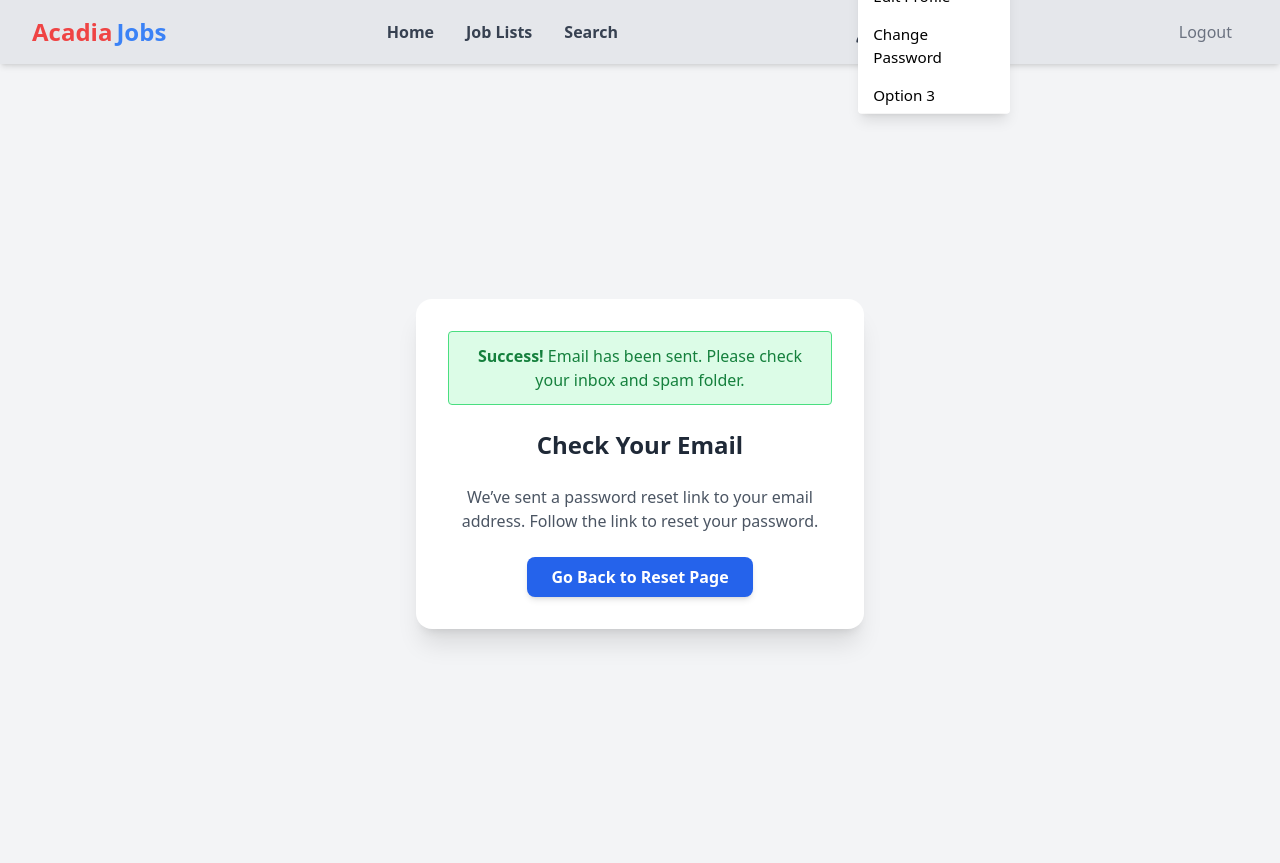
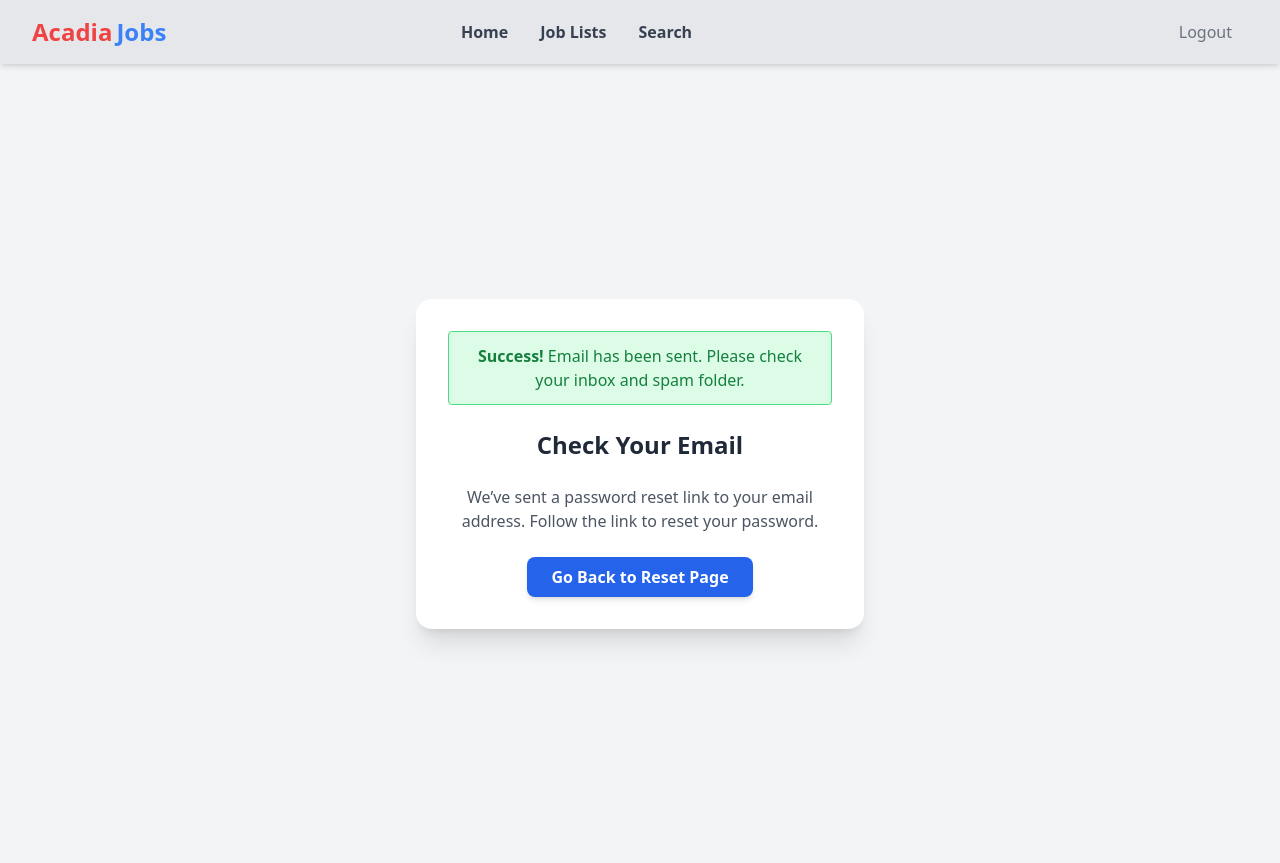
Before and after one commit to roshan589/Acadia-Jobs, a Django app: page /password-reset-done/ in a window 1280 px wide. Shown: the top 863 px of the page. Run offline with Django 5.2, Linux system fonts and the light colour scheme; the visitor is signed in with stand-in values (Sample User, id 1); some libraries are stand-ins or nearby versions.

Commit message:
Adding Parent feature

```diff
--- a/loginSignup/templates/base.html
+++ b/loginSignup/templates/base.html
@@ -29,11 +29,11 @@
 
         <div class="flex items-center space-x-4">
           {% if user.is_authenticated %}
-          <div class="relative group inline-block">
-            <a class="text-white px-4 py-2 rounded">
+          <div class="group inline-block">
+            <button class="text-white px-4 py-2 rounded">
               <i class="uil uil-user text-2xl text-gray-700"></i>
-            </div>
-            <div class="absolute scale-95 group-hover:block group-hover:scale-100 transition-all duration-200 bg-white shadow-lg mt-1 rounded w-40 z-10">
+            </button>
+            <div class="opacity-0 scale-95 group-hover:opacity-100 group-hover:scale-100 transition-all duration-200 bg-white shadow-lg mt-1 rounded w-40 z-10">
               <a href="{% url 'edit_profile' %}" class="block px-4 py-2 hover:bg-gray-100">Edit Profile</a>
               <a href="{% url 'password_change' %}" class="block px-4 py-2 hover:bg-gray-100">Change Password</a>
               <a href="#" class="block px-4 py-2 hover:bg-gray-100">Option 3</a>
@@ -92,6 +92,5 @@
     </div>
   </footer>
 
-<script src="https://unpkg.com/alpinejs" defer></script>
 </body>
 </html>
```
